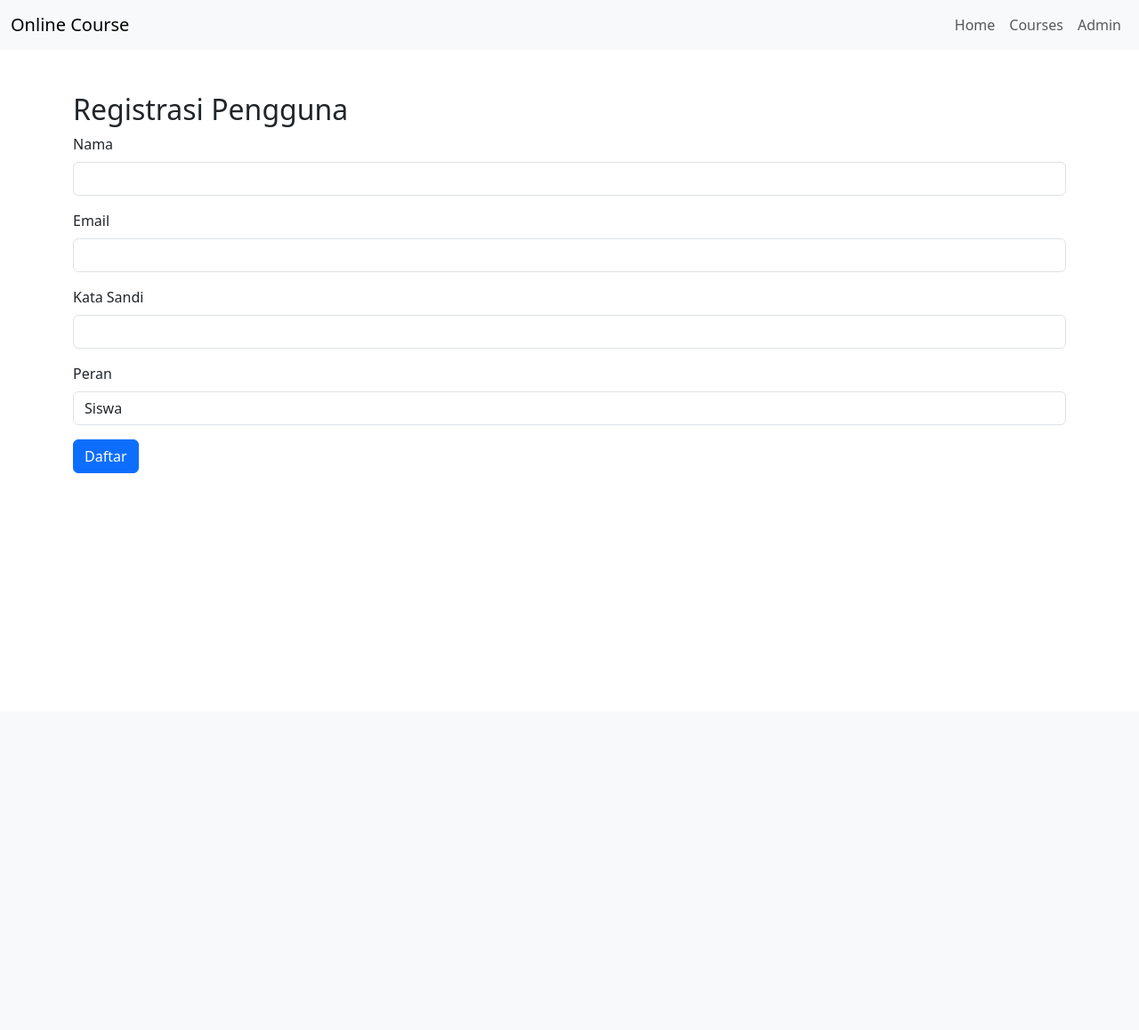
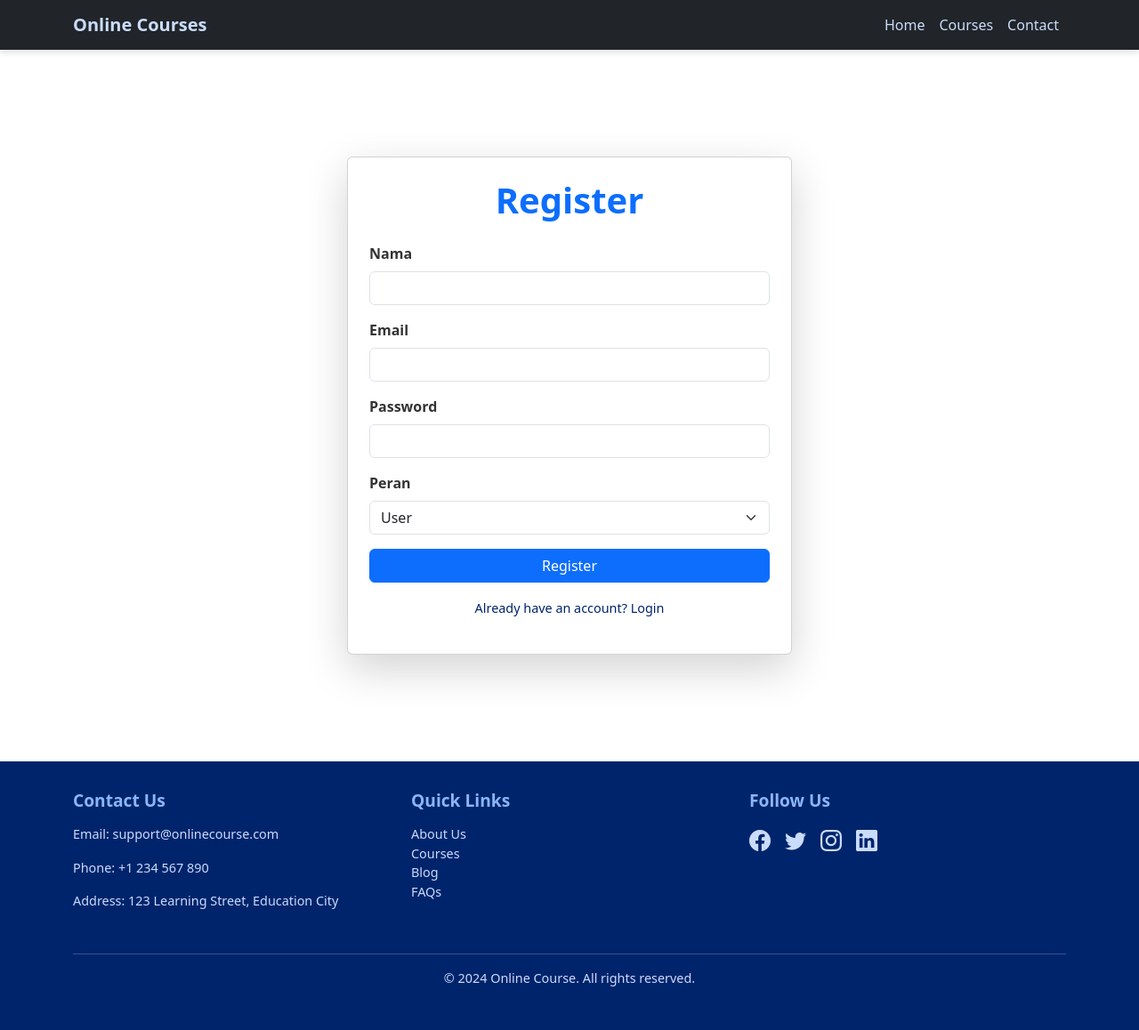
Before and after one commit to MhdHaekal/FINALPROJECTCOURSEE, a PHP site: page /pages/register.php in a window 1280 px wide. Shown: the whole page at 89% size. Before the commit the page ends 532 px from the top, so only its background shows below. Run offline with PHP 8.4, Linux system fonts and the light colour scheme.

Commit message:
Add files via upload

```diff
--- /dev/null
+++ b/assets/css/footer.css
@@ -0,0 +1,42 @@
+/* Footer styling enhancements */
+.footer {
+    background-color: var(--accent-color);
+    color: var(--primary-color);
+    padding: 2rem 0;
+}
+
+.footer h5 {
+    font-size: 1.2rem;
+    font-weight: bold;
+    margin-bottom: 1rem;
+    color: var(--secondary-color);
+}
+
+.footer p, .footer ul, .footer a {
+    font-size: 0.9rem;
+    color: var(--primary-color);
+}
+
+.footer ul {
+    list-style: none;
+    padding: 0;
+}
+
+.footer ul li a {
+    text-decoration: none;
+    transition: color 0.3s ease;
+}
+
+.footer ul li a:hover {
+    color: var(--secondary-color);
+}
+
+/* Social media icons */
+.footer .bi {
+    color: var(--primary-color);
+    transition: color 0.3s ease;
+}
+
+.footer .bi:hover {
+    color: var(--secondary-color);
+}
--- /dev/null
+++ b/assets/css/register.css
@@ -0,0 +1,65 @@
+/* Warna utama */
+:root {
+    --primary-color: #CADCFC;
+    --secondary-color: #8AB6F9;
+    --accent-color: #00246B;
+    --text-color: #333;
+    --background-color: #f9f9f9;
+}
+
+/* Body styling */
+body {
+    font-family: 'Arial', sans-serif;
+    background-color: var(--background-color);
+    color: var(--text-color);
+}
+
+
+/* Card styling */
+.card {
+    border: none;
+    border-radius: 12px;
+    box-shadow: 0 4px 10px rgba(0, 0, 0, 0.1);
+    padding: 2rem; /* Menambah padding pada card */
+}
+
+/* Header styling */
+.card h1 {
+    color: var(--accent-color);
+    font-weight: bold;
+}
+
+/* Form styling */
+.form-label {
+    color: var(--text-color);
+    font-size: 1rem;
+    font-weight: bold;
+}
+
+.btn-primary {
+    background-color: var(--accent-color);
+    border: none;
+    transition: background-color 0.3s ease, transform 0.2s ease;
+}
+
+.btn-primary:hover {
+    background-color: var(--secondary-color);
+    transform: translateY(-2px);
+}
+
+.text-decoration-none {
+    color: var(--accent-color);
+    font-size: 0.9rem;
+    transition: color 0.3s ease;
+}
+
+.text-decoration-none:hover {
+    color: var(--secondary-color);
+}
+
+/* Alert styling */
+.alert {
+    border-radius: 8px;
+    padding: 0.75rem 1.25rem;
+    font-size: 0.95rem;
+}
--- a/assets/css/styles.css
+++ b/assets/css/styles.css
@@ -0,0 +1,113 @@
+/* Warna utama */
+:root {
+    --primary-color: #CADCFC;
+    --secondary-color: #8AB6F9;
+    --accent-color: #00246B;
+    --text-color: #333;
+    --background-color: #f9f9f9;
+}
+
+body {
+    font-family: 'Arial', sans-serif;
+    background-color: var(--background-color);
+    color: var(--text-color);
+}
+
+/* Navbar styling */
+.navbar {
+    background-color: var(--accent-color);
+    box-shadow: 0 4px 6px rgba(0, 0, 0, 0.1);
+}
+
+.navbar-brand {
+    font-size: 1.5rem;
+    font-weight: bold;
+    color: var(--primary-color) !important;
+}
+
+.navbar-nav .nav-link {
+    font-size: 1rem;
+    color: var(--primary-color) !important;
+    transition: color 0.3s ease;
+}
+
+.navbar-nav .nav-link:hover {
+    color: var(--secondary-color) !important;
+}
+
+/* Hero section */
+.hero-section {
+    background: linear-gradient(45deg, var(--primary-color), var(--secondary-color));
+    color: var(--accent-color);
+    padding: 2rem 0;
+    text-align: center;
+}
+
+.hero-section h1 {
+    font-size: 2.5rem;
+    margin-bottom: 1rem;
+}
+
+.hero-section p {
+    font-size: 1.2rem;
+    margin-bottom: 2rem;
+}
+
+/* Button styling */
+.btn-custom {
+    background-color: var(--accent-color);
+    color: var(--primary-color);
+    border: 2px solid var(--primary-color); /* Tambahkan border agar kontras */
+    border-radius: 5px; /* Tambahkan efek rounded */
+    padding: 0.5rem 1.5rem; /* Sesuaikan ukuran */
+    transition: background-color 0.3s ease, color 0.3s ease;
+}
+
+.btn-custom:hover {
+    background-color: var(--secondary-color);
+    color: white; /* Pastikan warna kontras saat hover */
+}
+
+
+/* Footer styling enhancements */
+.footer {
+    background-color: var(--accent-color);
+    color: var(--primary-color);
+    padding: 2rem 0;
+}
+
+.footer h5 {
+    font-size: 1.2rem;
+    font-weight: bold;
+    margin-bottom: 1rem;
+    color: var(--secondary-color);
+}
+
+.footer p, .footer ul, .footer a {
+    font-size: 0.9rem;
+    color: var(--primary-color);
+}
+
+.footer ul {
+    list-style: none;
+    padding: 0;
+}
+
+.footer ul li a {
+    text-decoration: none;
+    transition: color 0.3s ease;
+}
+
+.footer ul li a:hover {
+    color: var(--secondary-color);
+}
+
+/* Social media icons */
+.footer .bi {
+    color: var(--primary-color);
+    transition: color 0.3s ease;
+}
+
+.footer .bi:hover {
+    color: var(--secondary-color);
+}
--- a/includes/footer.php
+++ b/includes/footer.php
@@ -0,0 +1,51 @@
+<!DOCTYPE html>
+<html lang="en">
+<head>
+    <meta charset="UTF-8">
+    <meta name="viewport" content="width=device-width, initial-scale=1.0">
+    <link href="https://cdn.jsdelivr.net/npm/bootstrap@5.3.0-alpha1/dist/css/bootstrap.min.css" rel="stylesheet">
+    <link rel="stylesheet" href="../FP2/assets/css/footer.css">
+    <link href="https://cdnjs.cloudflare.com/ajax/libs/bootstrap-icons/1.10.5/font/bootstrap-icons.min.css" rel="stylesheet">
+</head>
+<body>
+    <!-- Footer -->
+<footer class="footer">
+    <div class="container">
+        <div class="row">
+            <!-- Section: Contact Info -->
+            <div class="col-md-4 mb-3">
+                <h5>Contact Us</h5>
+                <p>Email: support@onlinecourse.com</p>
+                <p>Phone: +1 234 567 890</p>
+                <p>Address: 123 Learning Street, Education City</p>
+            </div>
+
+            <!-- Section: Quick Links -->
+            <div class="col-md-4 mb-3">
+                <h5>Quick Links</h5>
+                <ul class="list-unstyled">
+                    <li><a href="#">About Us</a></li>
+                    <li><a href="#">Courses</a></li>
+                    <li><a href="#">Blog</a></li>
+                    <li><a href="#">FAQs</a></li>
+                </ul>
+            </div>
+
+            <!-- Section: Social Media -->
+            <div class="col-md-4 mb-3">
+                <h5>Follow Us</h5>
+                <div class="d-flex">
+                    <a href="#" class="me-3"><i class="bi bi-facebook" style="font-size: 1.5rem;"></i></a>
+                    <a href="#" class="me-3"><i class="bi bi-twitter" style="font-size: 1.5rem;"></i></a>
+                    <a href="#" class="me-3"><i class="bi bi-instagram" style="font-size: 1.5rem;"></i></a>
+                    <a href="#"><i class="bi bi-linkedin" style="font-size: 1.5rem;"></i></a>
+                </div>
+            </div>
+        </div>
+        <hr>
+        <p class="text-center">&copy; 2024 Online Course. All rights reserved.</p>
+    </div>
+</footer>
+
+</body>
+</html>
--- a/includes/header.php
+++ b/includes/header.php
@@ -4,28 +4,23 @@
     <meta charset="UTF-8">
     <meta name="viewport" content="width=device-width, initial-scale=1.0">
     <link href="https://cdn.jsdelivr.net/npm/bootstrap@5.3.0-alpha1/dist/css/bootstrap.min.css" rel="stylesheet">
-    <link rel="stylesheet" href="assets/css/styles.css">
+    <link rel="stylesheet" href="../FP2/assets/css/styles.css">
     <title>Online Course</title>
 </head>
 <body>
-    <nav class="navbar navbar-expand-lg navbar-light bg-light">
-        <div class="container-fluid">
-            <a class="navbar-brand" href="index.php">Online Course</a>
-            <button class="navbar-toggler" type="button" data-bs-toggle="collapse" data-bs-target="#navbarNav" aria-controls="navbarNav" aria-expanded="false" aria-label="Toggle navigation">
+<nav class="navbar navbar-expand-lg navbar-dark bg-dark">
+        <div class="container">
+            <a class="navbar-brand" href="#">Online Courses</a>
+            <button class="navbar-toggler" type="button" data-bs-toggle="collapse" data-bs-target="#navbarNav"
+                aria-controls="navbarNav" aria-expanded="false" aria-label="Toggle navigation">
                 <span class="navbar-toggler-icon"></span>
             </button>
             <div class="collapse navbar-collapse" id="navbarNav">
                 <ul class="navbar-nav ms-auto">
-                    <li class="nav-item">
-                        <a class="nav-link" href="pages/home.php">Home</a>
-                    </li>
-                    <li class="nav-item">
-                        <a class="nav-link" href="pages/courses.php">Courses</a>
-                    </li>
-                    <li class="nav-item">
-                        <a class="nav-link" href="admin/index.php">Admin</a>
-                    </li>
+                    <li class="nav-item"><a class="nav-link" href="#">Home</a></li>
+                    <li class="nav-item"><a class="nav-link" href="#">Courses</a></li>
+                    <li class="nav-item"><a class="nav-link" href="#">Contact</a></li>
                 </ul>
             </div>
         </div>
-    </nav>
+</nav>
--- a/pages/register.php
+++ b/pages/register.php
@@ -12,11 +12,11 @@ if ($_SERVER['REQUEST_METHOD'] == 'POST') {
     $query = "INSERT INTO Pengguna (nama, email, kata_sandi, peran)
               VALUES ('$nama', '$email', '$kata_sandi', '$peran')";
 
-    // Menjalankan query dan memeriksa apakah berhasil
     if (mysqli_query($conn, $query)) {
-        echo "Registrasi berhasil! Silakan login.";
+        header("Location: login.php?success=1");
+        exit();
     } else {
-        echo "Error: " . mysqli_error($conn);
+        $error_message = "Gagal mendaftarkan pengguna. Silakan coba lagi.";
     }
 }
 ?>
@@ -26,15 +26,26 @@ if ($_SERVER['REQUEST_METHOD'] == 'POST') {
 <head>
     <meta charset="UTF-8">
     <meta name="viewport" content="width=device-width, initial-scale=1.0">
-    <title>Registrasi Pengguna</title>
+    <title>Register Pengguna</title>
     <link href="https://cdn.jsdelivr.net/npm/bootstrap@5.3.0-alpha1/dist/css/bootstrap.min.css" rel="stylesheet">
+    <link rel="stylesheet" href="../assets/css/register.css">
+    <link rel="stylesheet" href="../assets/css/styles.css">
 </head>
 <body>
+
+    <!-- Menyertakan Header -->
     <?php include('../includes/header.php'); ?>
 
-    <div class="container mt-5">
-        <h2>Registrasi Pengguna</h2>
-        <form method="POST">
+    <div class="container vh-100 d-flex align-items-center justify-content-center">
+    <div class="card shadow-lg p-4 w-100" style="max-width: 500px;">
+        <h1 class="text-center mb-4 text-primary">Register</h1>
+
+        <!-- Menampilkan pesan error jika ada -->
+        <?php if (isset($error_message)): ?>
+            <div class="alert alert-danger"><?php echo $error_message; ?></div>
+        <?php endif; ?>
+
+        <form method="POST" action="register.php">
             <div class="mb-3">
                 <label for="nama" class="form-label">Nama</label>
                 <input type="text" class="form-control" id="nama" name="nama" required>
@@ -44,20 +55,27 @@ if ($_SERVER['REQUEST_METHOD'] == 'POST') {
                 <input type="email" class="form-control" id="email" name="email" required>
             </div>
             <div class="mb-3">
-                <label for="kata_sandi" class="form-label">Kata Sandi</label>
+                <label for="kata_sandi" class="form-label">Password</label>
                 <input type="password" class="form-control" id="kata_sandi" name="kata_sandi" required>
             </div>
             <div class="mb-3">
                 <label for="peran" class="form-label">Peran</label>
-                <select class="form-control" id="peran" name="peran" required>
-                    <option value="admin">Siswa</option>
-                    <option value="siswa">Admin/Pengajar</option>
+                <select class="form-select" id="peran" name="peran" required>
+                    <option value="User">User</option>
+                    <option value="Admin">Admin</option>
                 </select>
             </div>
-            <button type="submit" class="btn btn-primary">Daftar</button>
+            <button type="submit" class="btn btn-primary w-100">Register</button>
         </form>
+
+        <p class="text-center mt-3">
+            <a href="login.php" class="text-decoration-none">Already have an account? Login</a>
+        </p>
     </div>
+</div>
 
+
+    <!-- Menyertakan Footer -->
     <?php include('../includes/footer.php'); ?>
 </body>
 </html>
```
Also changed, not shown: assets/css/home.css (added, +37 -0 lines), assets/css/login.css (added, +63 -0 lines), assets/css/profile.css (added, +50 -0 lines), index.php (+52 -25 lines), pages/home.php (+21 -15 lines), pages/login.php (+17 -11 lines), pages/profile.php (+41 -13 lines).
